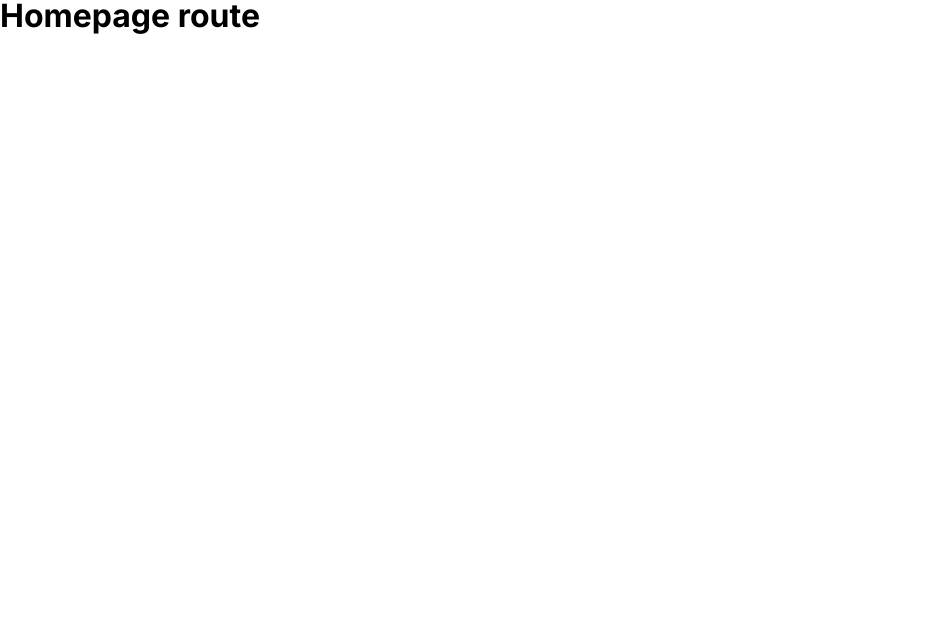
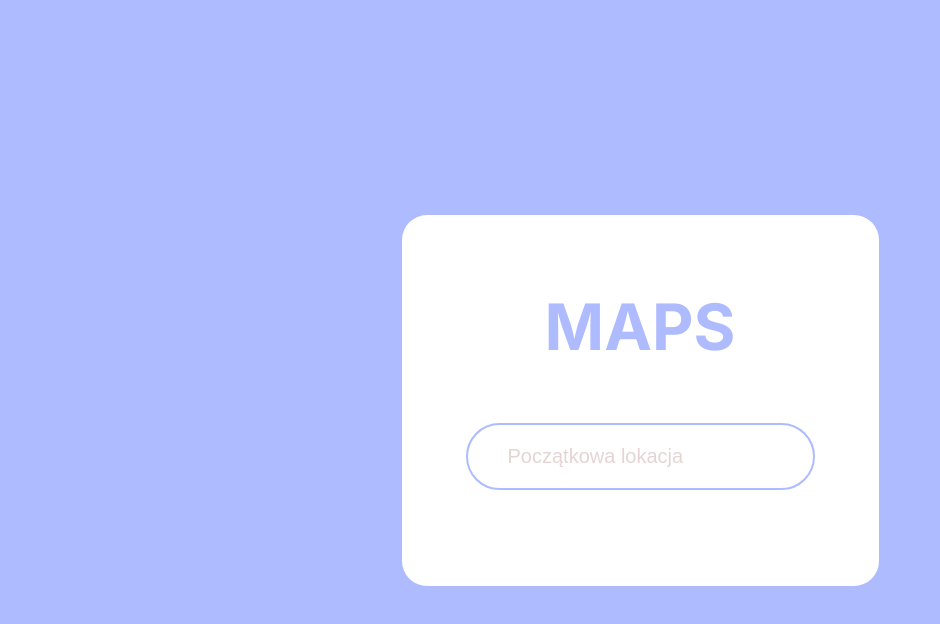
Before and after one commit to Kamil-Budzik/Maps, a React (Create React App) app: page / in a window 1280 px wide. Shown: the top 624 px of the page, without its empty margins (0-940 px from the left). Built offline with nearby package versions, Linux system fonts and the light colour scheme.

Commit message:
feat: Add Homepage

```diff
--- a/src/components/Input/index.ts
+++ b/src/components/Input/index.ts
@@ -1,10 +1,23 @@
 import styled from 'styled-components';
 
-const Input = styled.input`
+interface InputProps {
+  isBig?: boolean;
+}
+
+const Input = styled.input<InputProps>`
   border: 2px solid ${({ theme }) => theme.colors.primary};
   border-radius: 43px;
-  padding: 1em;
+  padding: ${({ isBig }) => (isBig ? '1em 2em' : '1em')};
+  font-size: ${({ isBig }) => (isBig ? '1.25rem' : '1rem')};
   outline: none;
+
+  &::placeholder {
+    color: #e5d4d4;
+  }
+
+  &:focus {
+    outline: 2px solid ${({ theme }) => theme.colors.primaryHover};
+  }
 `;
 
 export default Input;
--- /dev/null
+++ b/src/pages/Homepage/Homepage.styles.ts
@@ -0,0 +1,19 @@
+import styled from 'styled-components';
+
+export const Wrapper = styled.div`
+  background: ${({ theme }) => theme.colors.primary};
+  width: 100%;
+  min-height: 100vh;
+  display: grid;
+  place-items: center;
+`;
+
+export const ContentWrapper = styled.main`
+  border-radius: 25px;
+  padding: 1em 4em 6em;
+  background: white;
+  max-width: 750px;
+  text-align: center;
+`;
+
+export const FormWrapper = styled.form``;
--- a/src/pages/Homepage/index.tsx
+++ b/src/pages/Homepage/index.tsx
@@ -1,10 +1,20 @@
 import React from 'react';
+
+import Title from 'components/Title';
+import Input from 'components/Input';
+
+import { ContentWrapper, FormWrapper, Wrapper } from './Homepage.styles';
 
 const Homepage = () => {
   return (
-    <div>
-      <h1>Homepage route</h1>
-    </div>
+    <Wrapper>
+      <ContentWrapper>
+        <Title />
+        <FormWrapper>
+          <Input isBig placeholder="Początkowa lokacja" />
+        </FormWrapper>
+      </ContentWrapper>
+    </Wrapper>
   );
 };
 
```
